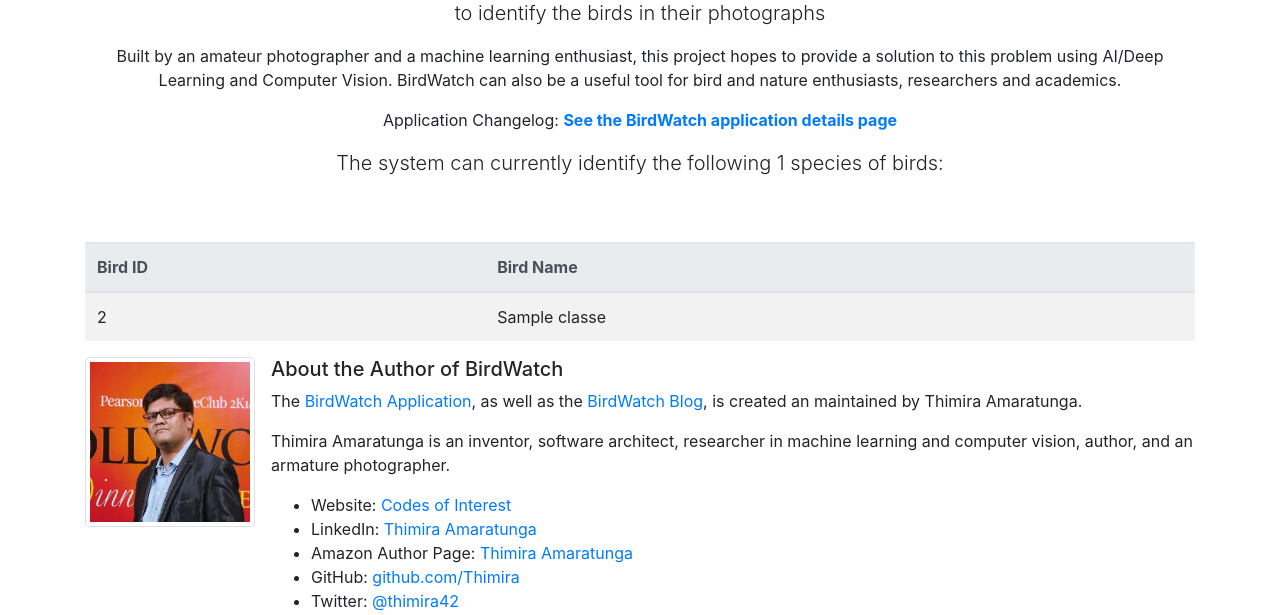
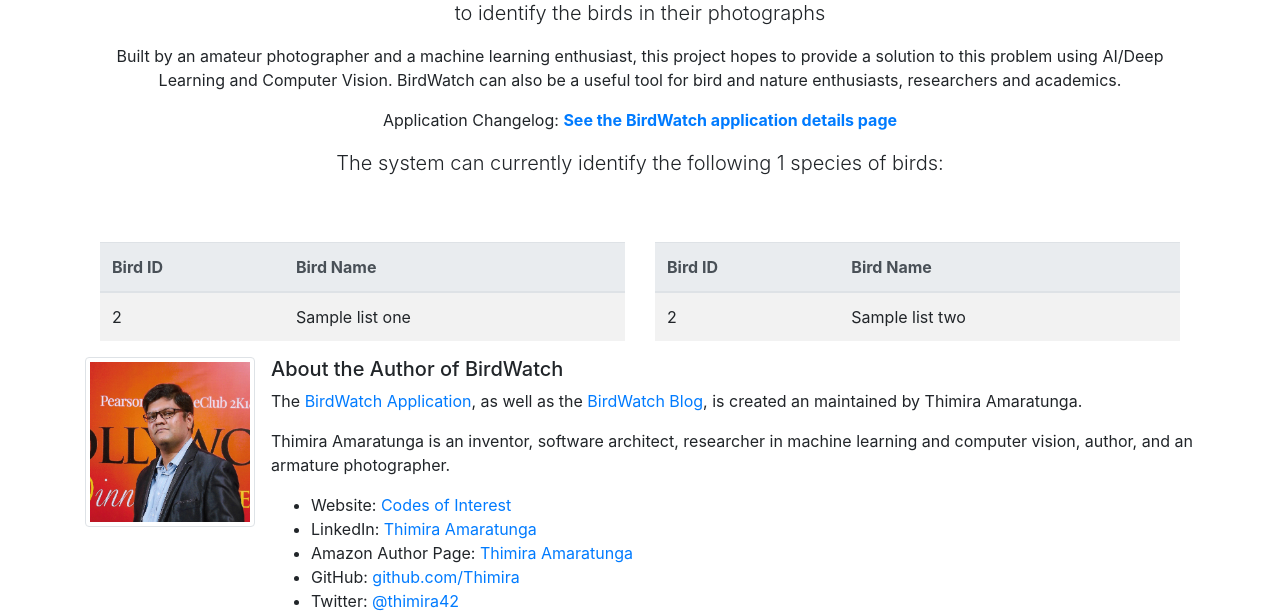
Before and after one commit to Thimira/bird_watch, a Flask app: template templates/about.html in a window 1280 px wide. Shown: the part 216-831 px from the top of the page. Run offline with Flask 2, Linux system fonts and the light colour scheme; the template is opened without the code that fills it: most values are stand-ins (such as "Sample title", 1, 10 or a date in 2020); parts of the project's set-up code (start-up, migrations or seed data) failed here and were passed over; some libraries are stand-ins or nearby versions.

Commit message:
two column view of the bird list in the about page

```diff
--- a/application.py
+++ b/application.py
@@ -18,11 +18,18 @@ from datetime import datetime, timedelta
 import configparser
 import boto3
 from decimal import Decimal
+from itertools import islice
 
 config = configparser.ConfigParser()
 config.read('conf/application.ini')
 
 app_config = config['default']
+
+# util function to chunk a dictionary to multiple dictionaries
+def get_chunks(data, SIZE=100):
+    it = iter(data)
+    for i in range(0, len(data), SIZE):
+        yield {k:data[k] for k in islice(it, SIZE)}
 
 # https://github.com/tensorflow/tensorflow/issues/24828
 # from tensorflow.keras.backend import set_session
@@ -53,6 +60,11 @@ img_height = app_config.getint('img_height')
 final_model_path = app_config.get('final_model_path')
 
 class_dictionary = np.load(app_config.get('class_dictionary_path'), allow_pickle=True).item()
+
+# chunck the class dictionary for display purpose
+chunked_list = get_chunks(class_dictionary, SIZE=(len(class_dictionary) // 2))
+list_one = next(chunked_list)
+list_two = next(chunked_list)
 
 # Google analytics property ID
 analytics_id = app_config.get('analytics_id')
@@ -101,6 +113,7 @@ def classify_image(image):
 
     return label, prediction_probability, top_5
 
+
 def get_top_n_predictions(preds, class_map, top=5):
     results = []
     for pred in preds:
@@ -118,6 +131,7 @@ def get_iamge_thumbnail(image):
     with BytesIO() as buffer:
         image.save(buffer, 'jpeg')
         return base64.b64encode(buffer.getvalue()).decode()
+
 
 def index():
     # handling the POST method of the submit
@@ -288,7 +302,14 @@ def get_setting(setting_id):
 
 
 def about():
-    return render_template('about.html', analytics_id=analytics_id, publisher_id=publisher_id, classes=class_dictionary, app_version=get_setting('application_version'))
+    return render_template('about.html',
+                            analytics_id=analytics_id,
+                            publisher_id=publisher_id,
+                            classes=class_dictionary,
+                            list_one=list_one,
+                            list_two=list_two,
+                            app_version=get_setting('application_version')
+                            )
 
 def howitworks():
     return render_template('howitworks.html',
--- a/templates/about.html
+++ b/templates/about.html
@@ -51,7 +51,9 @@
         </script>
     </div>
     {% endif %}
-    <div class="table-responsive">
+    <div class="container">
+        <div class="row">
+            <div class="col">
                 <table class="table table-striped">
                     <thead class="thead-light">
                         <tr>
@@ -60,11 +62,28 @@
                         </tr>
                     </thead>
                     <tbody>
-                {% for bird_name, bird_id in classes.items() %}
+                        {% for bird_name, bird_id in list_one.items() %}
                         <tr><td>{{ bird_id + 1 }}</td><td>{{ bird_name }}</td></tr>
                         {% endfor %}
                     </tbody>
                 </table>
+            </div>
+            <div class="col">
+                <table class="table table-striped">
+                    <thead class="thead-light">
+                        <tr>
+                            <th scope="col">Bird ID</th>
+                            <th scope="col">Bird Name</th>
+                        </tr>
+                    </thead>
+                    <tbody>
+                        {% for bird_name, bird_id in list_two.items() %}
+                        <tr><td>{{ bird_id + 1 }}</td><td>{{ bird_name }}</td></tr>
+                        {% endfor %}
+                    </tbody>
+                </table>
+            </div>
+        </div>
     </div>
     <div class="container">
         <div class="row">
--- a/templates/base.html
+++ b/templates/base.html
@@ -27,7 +27,7 @@
         <meta property="og:description" content="{% block og_desc %}{% endblock %}" />
         <meta property="og:type" content="website" />
         <meta property="og:url" content="{% block pageurl %}{% endblock %}" />
-        <meta property="og:image" content="{{ url_for('static', filename='images/logo-promo.png') }}" />
+        <meta property="og:image" content="https://www.birdwatch.photo{{ url_for('static', filename='images/promo-card.png') }}" />
         <meta property="og:image:width" content="586" />
         <meta property="og:image:height" content="586" />
 
```
Also changed, not shown: static/images/promo-card.png (added). Lines whose indentation alone changed are shown as unchanged.
